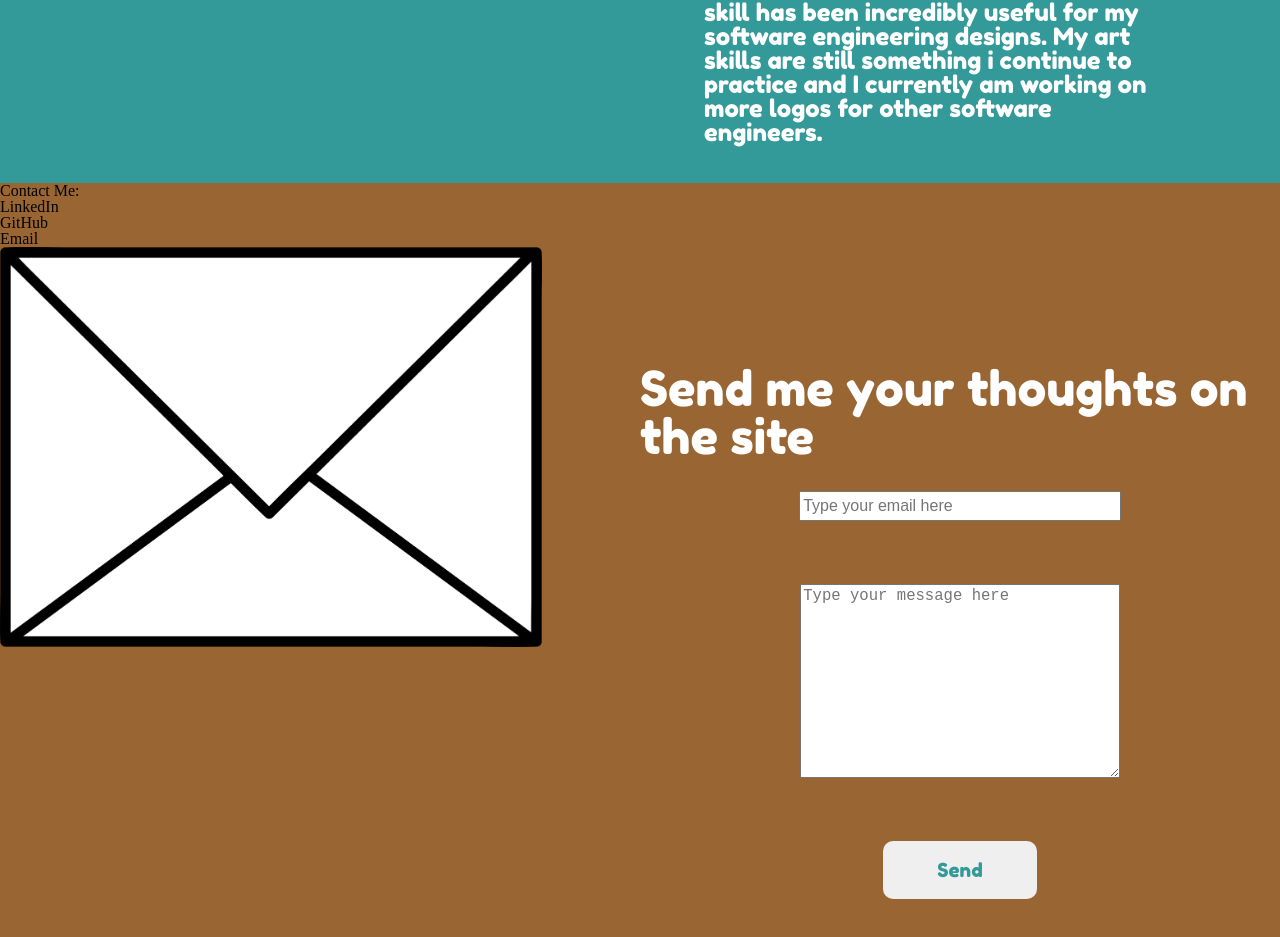
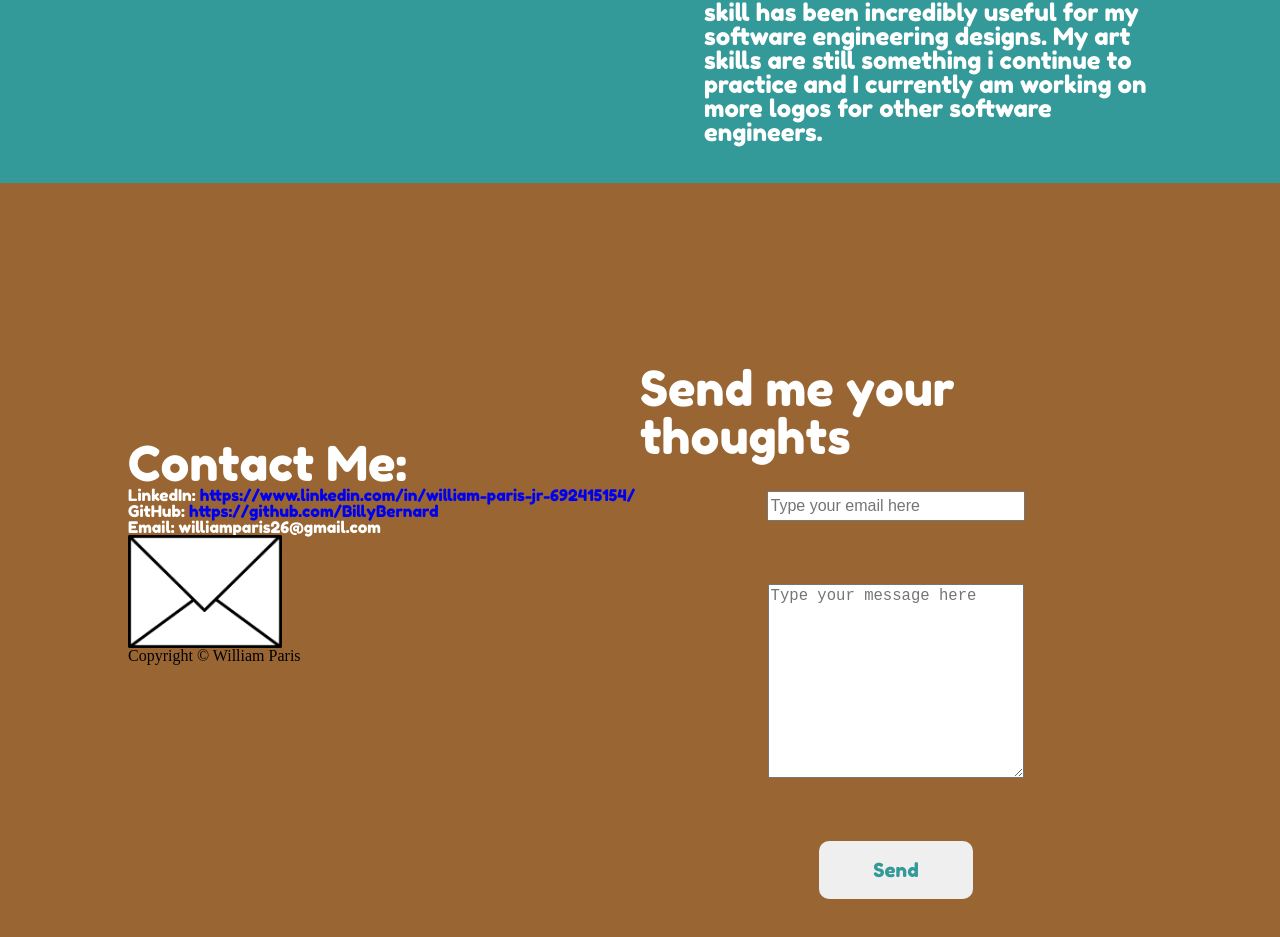
Before and after one commit to jadeli1720/netflify-test-site, a React (Create React App) app in the folder my-portfolio-site/: page / in a window 1280 px wide. Shown: the part 2217-3154 px from the top of the page. Built offline with nearby package versions, Linux system fonts and the light colour scheme.

Commit message:
contact links added

```diff
--- a/my-portfolio-site/src/components/contact/contact.js
+++ b/my-portfolio-site/src/components/contact/contact.js
@@ -11,15 +11,19 @@ export default function Contact() {
     }
     return (
         <div className="contact" id="contact">
+
             <div className="left">
                 <h1>Contact Me:</h1>
-                <h3>LinkedIn</h3>
-                <h3>GitHub</h3>
-                <h3>Email</h3>
+                <address>
+                <h3>LinkedIn: <a href="https://www.linkedin.com/in/william-paris-jr-692415154/" target="_blank" rel="noreferrer">https://www.linkedin.com/in/william-paris-jr-692415154/</a></h3>
+                <h3>GitHub: <a href="https://github.com/BillyBernard" target="_blank" rel="noreferrer">https://github.com/BillyBernard</a></h3>
+                <h3>Email: williamparis26@gmail.com</h3>
+                </address>
                 <img src="/images/Mail.png" alt="Mail"/>
+                <h4>Copyright &#169; William Paris</h4>
             </div>
             <div className="right">
-                <h2>Send me your thoughts on the site</h2>
+                <h2>Send me your thoughts</h2>
                     <form onSubmit={handleSubmit}>
                         <input type="text" placeholder="Type your email here"/>
                         <textarea placeholder="Type your message here"></textarea>
--- a/my-portfolio-site/src/components/contact/contact.scss
+++ b/my-portfolio-site/src/components/contact/contact.scss
@@ -4,9 +4,33 @@
 
     .left {
         flex: 1;
+        display: flex;
+        flex-direction: column;
+        align-items: flex-start;
+        justify-content: flex-start;
+        margin-top: 20%;
+        margin-left: 10%;
+
+
+
+        h1 {
+            font-size: 3em;
+            font-family: 'Fredoka One', 'Arial Black';
+            color: #fff;
+        }
+
+        h3 {
+            font-size: 1em;
+            font-family: 'Fredoka One', 'Arial Black';
+            color: #fff;
+
+            a {
+                text-decoration: none;
+            }
+        }
 
         img {
-            height: 50%;
+            width: 30%;
         }
     }
 
@@ -17,6 +41,7 @@
         align-items: center;
         justify-content: center;
         padding-top: 10%;
+        margin-right: 10%;
 
         h2 {
             font-size: 3em;
```
